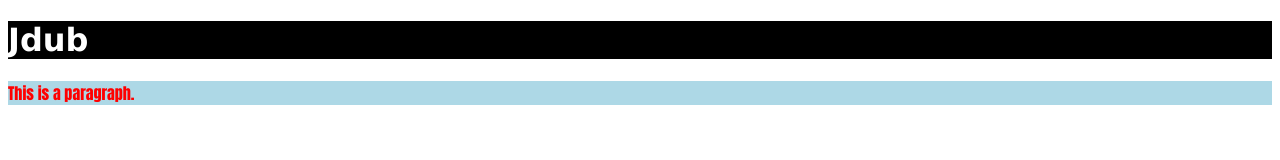
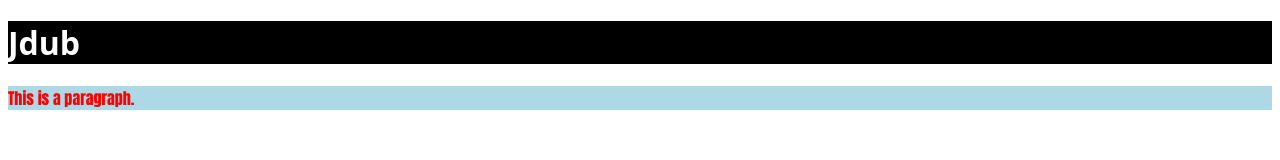
Before and after one commit to JdubSneakers/dompedro1b, a plain HTML site: page index.html in a window 1280 px wide. Drawn offline with Linux system fonts and the light colour scheme.

Commit message:
u8g9etih

```diff
--- a/index.html
+++ b/index.html
@@ -4,7 +4,7 @@
 
 <title></title>
 <body>
-<h1 style="color:white; font-family:verdana; background:black">Jdub
+<h1 style="color:white; font-family:system-ui, -apple-system, BlinkMacSystemFont, 'Segoe UI', Roboto, Oxygen, Ubuntu, Cantarell, 'Open Sans', 'Helvetica Neue', sans-serif; background:black">Jdub
 </h1>
 
 <p style="color:red; font-family:impact; background:lightblue">This is a
```
